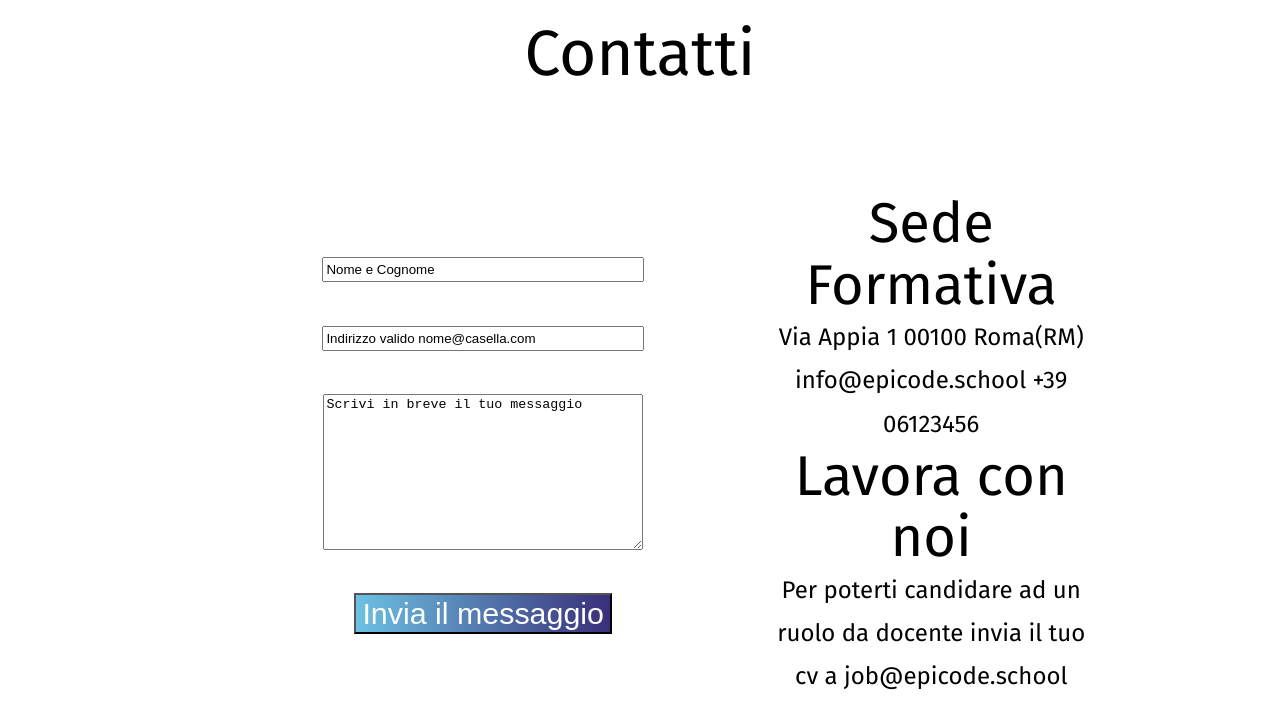
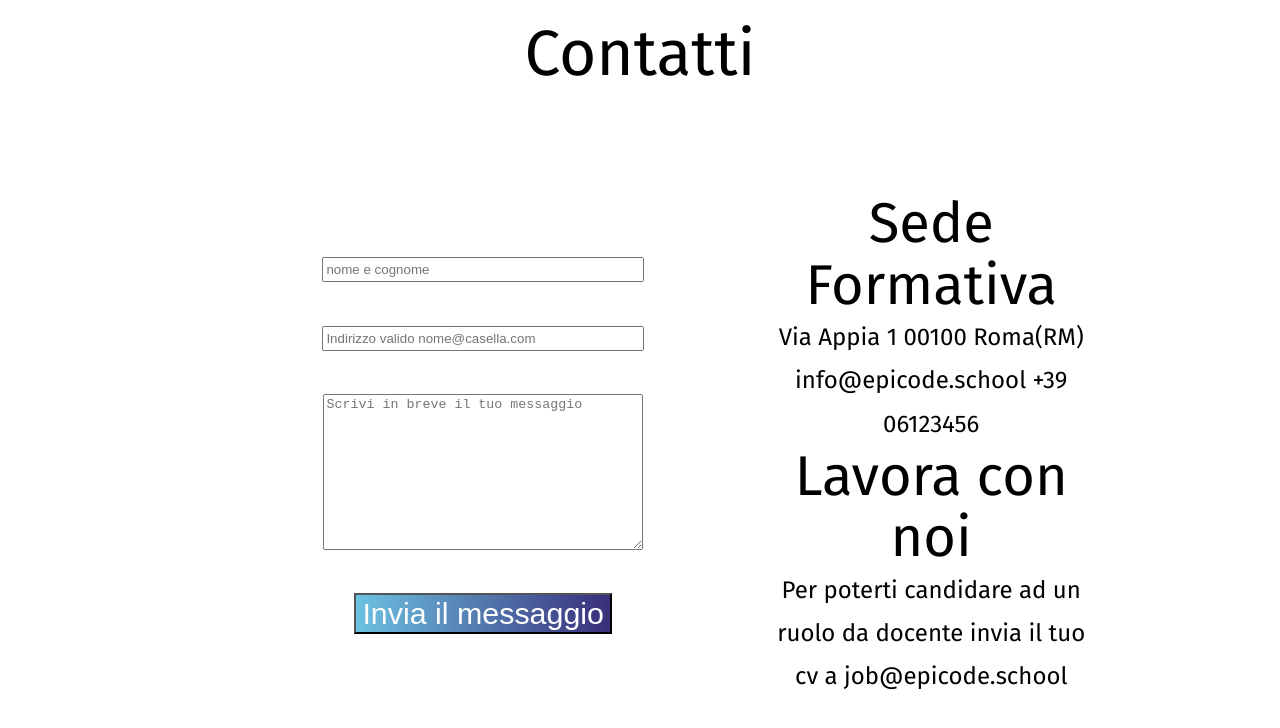
Before and after one commit to Ottoemmezzo/week2_progetto_settimanale, a plain HTML site: page contatti.html in a window 1280 px wide. Shown: the part 86-814 px from the top of the page. Drawn offline with Linux system fonts and the light colour scheme.

```diff
--- a/contatti.html
+++ b/contatti.html
@@ -41,9 +41,9 @@
   <div id="main_contatti">
 
   <form id="contatti">
-    <input type="text" id="fname" name="fname" value="Nome e Cognome"><br>
-    <input type="email" id="f_email" name="f_email" value="Indirizzo valido nome@casella.com"><br>
-    <textarea id="f_message" name="message" rows="10" cols="">Scrivi in breve il tuo messaggio</textarea><br>
+    <input type="text" id="fname" name="fname" placeholder="nome e cognome"><br>
+    <input type="email" id="f_email" name="f_email" placeholder="Indirizzo valido nome@casella.com"><br>
+    <textarea id="f_message" name="message" rows="10" cols="" placeholder="Scrivi in breve il tuo messaggio"></textarea><br>
     <input type="submit" id="invia" name="invia" value="Invia il messaggio">
 
   </form>
```
